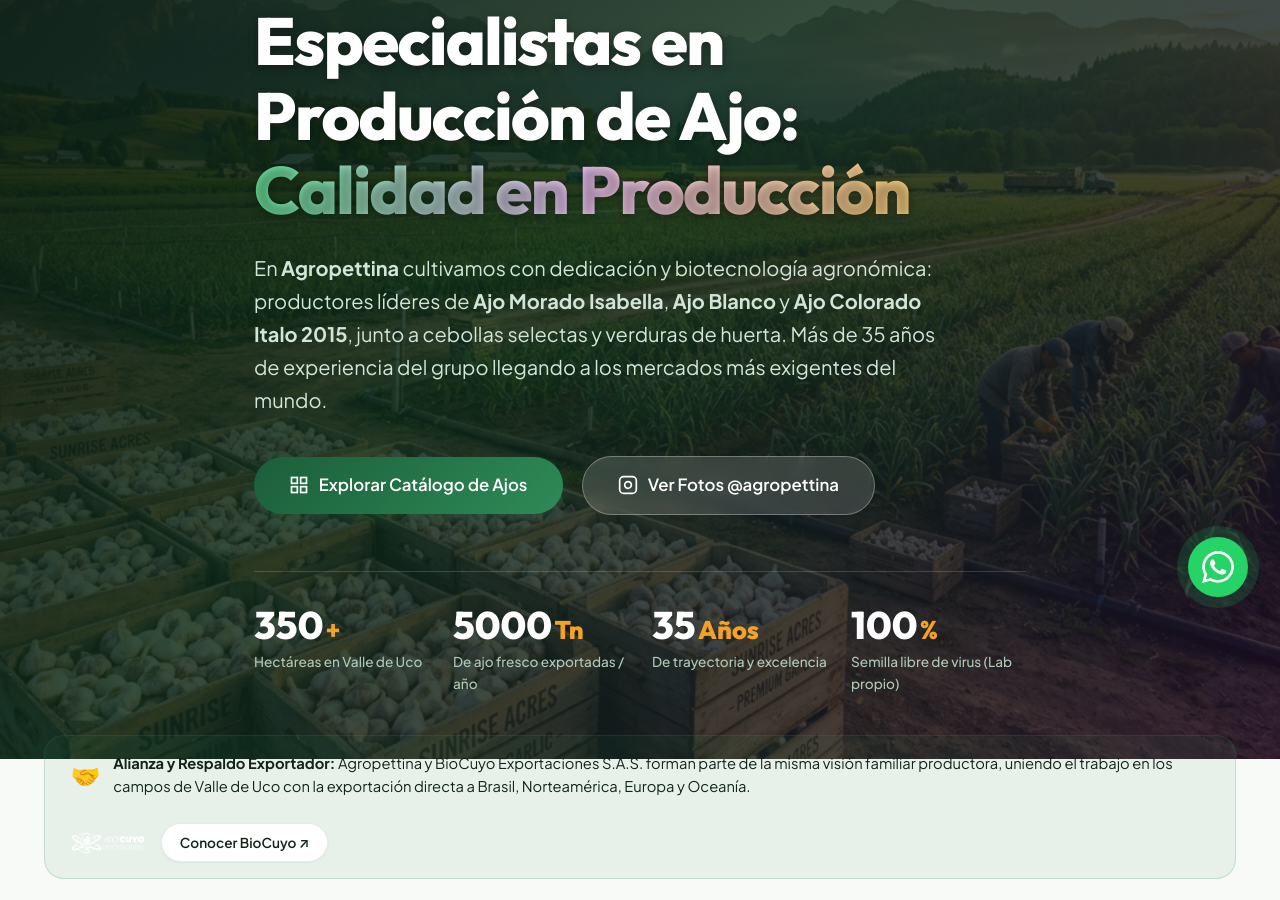
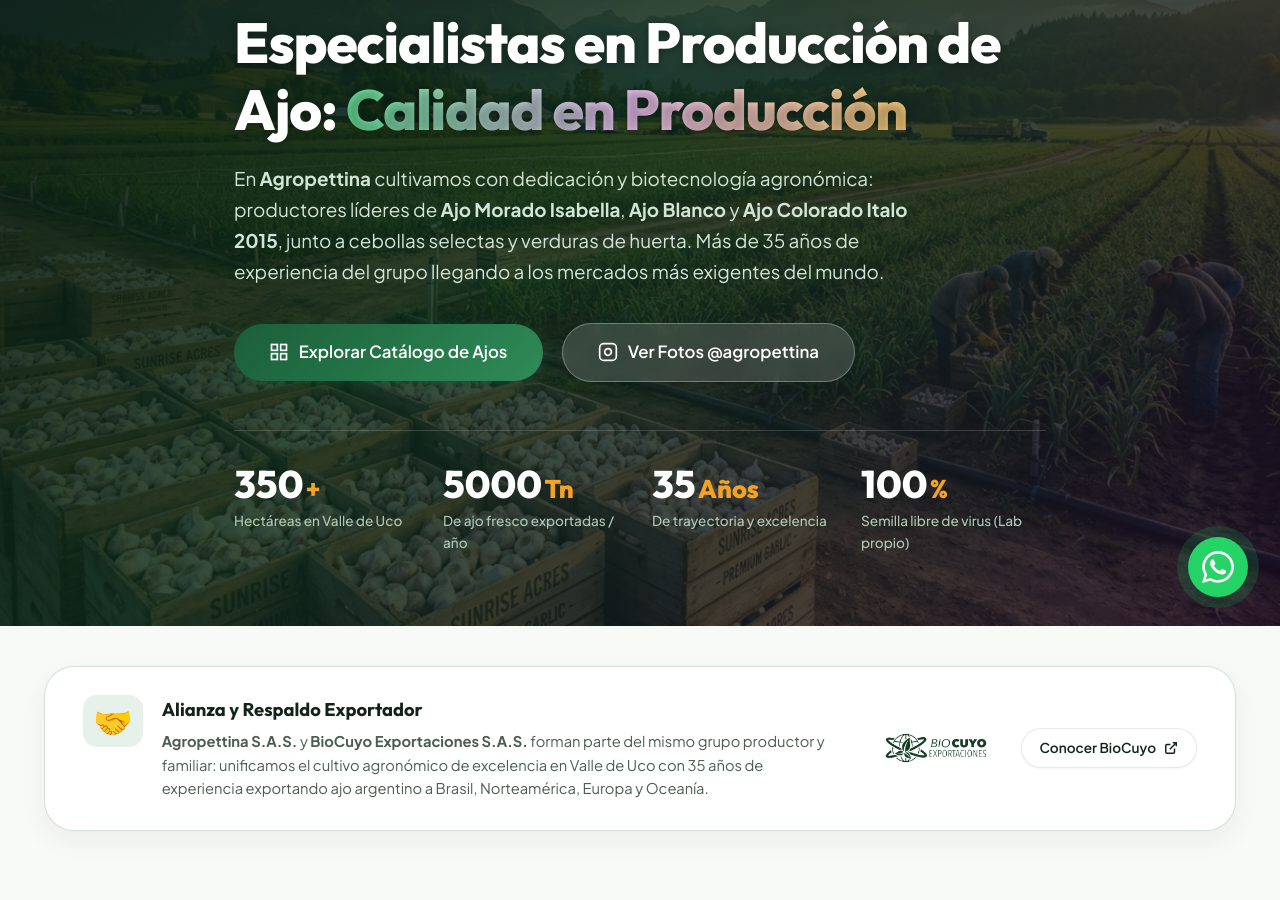
Before and after one commit to trabajo24hrs/agropetina, a plain HTML site: page index.html in a window 1280 px wide. Shown: the part 171-1071 px from the top of the page. Drawn offline with Linux system fonts and the light colour scheme.

Commit message:
Ajuste de visibilidad logo BioCuyo en modo dia y correccion de espaciado hero/banner

```diff
--- a/assets/css/styles.css
+++ b/assets/css/styles.css
@@ -89,6 +89,7 @@
 
 html {
   scroll-behavior: smooth;
+  scroll-padding-top: 85px;
   font-size: 16px;
   text-rendering: optimizeLegibility;
   -webkit-font-smoothing: antialiased;
@@ -152,17 +153,18 @@
   left: 0;
   right: 0;
   z-index: 1000;
-  padding: 1rem 0;
-  transition: all var(--transition-normal);
-}
-
-.site-header.scrolled {
+  padding: 0.85rem 0;
   background: var(--bg-surface-glass);
   backdrop-filter: blur(16px);
   -webkit-backdrop-filter: blur(16px);
+  border-bottom: 1px solid var(--border-color);
+  box-shadow: 0 2px 10px rgba(0, 0, 0, 0.04);
+  transition: padding var(--transition-fast), background var(--transition-fast), box-shadow var(--transition-fast);
+}
+
+.site-header.scrolled {
+  padding: 0.6rem 0;
   box-shadow: var(--shadow-sm);
-  padding: 0.7rem 0;
-  border-bottom: 1px solid var(--border-color);
 }
 
 .nav-wrapper {
@@ -435,14 +437,15 @@
    ========================================================================== */
 .hero-section {
   position: relative;
-  min-height: 94vh;
-  display: flex;
-  align-items: center;
-  padding-top: 6.5rem;
-  padding-bottom: 4rem;
+  min-height: calc(100vh - 80px);
+  display: flex;
+  flex-direction: column;
+  justify-content: center;
+  padding-top: calc(75px + 2.5rem);
+  padding-bottom: 4.5rem;
   background-color: #0b1c13;
   color: #ffffff;
-  overflow: hidden;
+  overflow: visible;
 }
 
 .hero-bg-media {
@@ -487,11 +490,11 @@
 .hero-content {
   position: relative;
   z-index: 3;
-  max-width: 820px;
+  max-width: 860px;
 }
 
 .hero-badge-container {
-  margin-bottom: 1.5rem;
+  margin-bottom: 1.25rem;
 }
 
 .hero-badge {
@@ -512,11 +515,11 @@
 
 .hero-title {
   font-family: var(--font-display);
-  font-size: clamp(2.4rem, 5.2vw, 4.2rem);
+  font-size: clamp(2.1rem, 4.4vw, 3.6rem);
   font-weight: 800;
-  line-height: 1.12;
-  letter-spacing: -0.025em;
-  margin-bottom: 1.5rem;
+  line-height: 1.18;
+  letter-spacing: -0.02em;
+  margin-bottom: 1.25rem;
   text-shadow: 0 2px 10px rgba(0, 0, 0, 0.35);
 }
 
@@ -528,11 +531,11 @@
 }
 
 .hero-subtitle {
-  font-size: clamp(1.05rem, 1.8vw, 1.25rem);
+  font-size: clamp(1rem, 1.6vw, 1.18rem);
   color: #d1e5d8;
   line-height: 1.65;
-  margin-bottom: 2.5rem;
-  max-width: 700px;
+  margin-bottom: 2.2rem;
+  max-width: 720px;
 }
 
 .hero-cta-group {
@@ -540,7 +543,7 @@
   flex-wrap: wrap;
   align-items: center;
   gap: 1.2rem;
-  margin-bottom: 3.5rem;
+  margin-bottom: 3rem;
 }
 
 /* Hero Stats Banner */
@@ -1876,32 +1879,128 @@
   margin-top: 2px;
 }
 
-/* Biocuyo Group Endorsement Banner */
+/* ==========================================================================
+   BIOCUYO GROUP ALLIANCE & ENDORSEMENT BANNER
+   ========================================================================== */
+.endorsement-section {
+  padding: 2.5rem 0 1rem 0;
+  background: var(--bg-body);
+  position: relative;
+  z-index: 10;
+}
+
 .group-endorsement-banner {
-  background: rgba(46, 139, 87, 0.08);
-  border: 1px solid rgba(46, 139, 87, 0.2);
-  border-radius: var(--radius-lg);
-  padding: 1rem 1.6rem;
-  display: flex;
-  align-items: center;
-  justify-content: space-between;
+  background: var(--bg-surface);
+  border: 1.5px solid rgba(27, 94, 58, 0.18);
+  border-radius: var(--radius-xl);
+  padding: 1.8rem 2.4rem;
+  display: grid;
+  grid-template-columns: 1fr auto;
+  align-items: center;
+  gap: 2.5rem;
+  box-shadow: 0 10px 30px rgba(18, 36, 26, 0.06);
+  transition: all var(--transition-normal);
+}
+
+.group-endorsement-banner:hover {
+  box-shadow: 0 14px 40px rgba(18, 36, 26, 0.1);
+  border-color: var(--color-primary-light);
+}
+
+[data-theme="dark"] .group-endorsement-banner {
+  background: #142119;
+  border-color: rgba(255, 255, 255, 0.12);
+  box-shadow: 0 12px 35px rgba(0, 0, 0, 0.35);
+}
+
+.group-endorsement-text {
+  display: flex;
+  align-items: flex-start;
+  gap: 1.2rem;
+}
+
+.group-endorsement-icon {
+  font-size: 2rem;
+  line-height: 1;
+  background: rgba(46, 139, 87, 0.12);
+  padding: 0.6rem;
+  border-radius: var(--radius-md);
+  flex-shrink: 0;
+}
+
+.group-endorsement-title {
+  font-family: var(--font-display);
+  font-size: 1.15rem;
+  font-weight: 700;
+  color: var(--text-primary);
+  margin-bottom: 0.35rem;
+}
+
+.group-endorsement-desc {
+  font-size: 0.92rem;
+  color: var(--text-secondary);
+  line-height: 1.6;
+}
+
+.group-endorsement-action {
+  display: flex;
+  align-items: center;
   gap: 1.5rem;
-  margin-bottom: 2.2rem;
-  flex-wrap: wrap;
-}
-
-.group-endorsement-text {
-  display: flex;
-  align-items: center;
-  gap: 0.8rem;
-  font-size: 0.92rem;
-  color: var(--text-primary);
+  flex-shrink: 0;
+}
+
+.biocuyo-logo-container {
+  display: flex;
+  align-items: center;
+  justify-content: center;
+  min-height: 48px;
+  padding: 0.3rem 0.6rem;
 }
 
 .biocuyo-mini-logo {
-  height: 32px;
+  height: 44px;
   width: auto;
+  max-width: 220px;
   object-fit: contain;
+  display: block;
+}
+
+/* Light / Dark Mode Logo Switching */
+[data-theme="light"] .biocuyo-logo-dark {
+  display: none !important;
+}
+[data-theme="light"] .biocuyo-logo-light {
+  display: block !important;
+}
+
+[data-theme="dark"] .biocuyo-logo-light {
+  display: none !important;
+}
+[data-theme="dark"] .biocuyo-logo-dark {
+  display: block !important;
+}
+
+.biocuyo-btn {
+  display: inline-flex;
+  align-items: center;
+  gap: 0.5rem;
+  white-space: nowrap;
+}
+
+@media (max-width: 992px) {
+  .group-endorsement-banner {
+    grid-template-columns: 1fr;
+    gap: 1.5rem;
+    padding: 1.6rem;
+  }
+
+  .group-endorsement-action {
+    flex-wrap: wrap;
+    justify-content: space-between;
+    width: 100%;
+    padding-top: 1rem;
+    border-top: 1px solid var(--border-color);
+  }
 }
 
 /* Instagram Feed Section */
--- a/index.html
+++ b/index.html
@@ -208,22 +208,37 @@
     <!-- ========================================================================
          GROUP ENDORSEMENT BANNER (BIOCUYO EXPORTACIONES S.A.S.)
          ======================================================================== -->
-    <div class="container" style="margin-top: -1.5rem; position: relative; z-index: 20;">
+    <section class="endorsement-section">
+      <div class="container">
         <div class="group-endorsement-banner">
           <div class="group-endorsement-text">
-          <span style="font-size: 1.5rem;">🤝</span>
+            <span class="group-endorsement-icon">🤝</span>
             <div>
-            <strong>Alianza y Respaldo Exportador:</strong> Agropettina y BioCuyo Exportaciones S.A.S. forman parte de la misma visión familiar productora, uniendo el trabajo en los campos de Valle de Uco con la exportación directa a Brasil, Norteamérica, Europa y Oceanía.
+              <div class="group-endorsement-title">Alianza y Respaldo Exportador</div>
+              <p class="group-endorsement-desc">
+                <strong>Agropettina S.A.S.</strong> y <strong>BioCuyo Exportaciones S.A.S.</strong> forman parte del mismo grupo productor y familiar: unificamos el cultivo agronómico de excelencia en Valle de Uco con 35 años de experiencia exportando ajo argentino a Brasil, Norteamérica, Europa y Oceanía.
+              </p>
             </div>
           </div>
-        <div style="display: flex; align-items: center; gap: 1rem;">
-          <img src="assets/images/biocuyo-logo.png" alt="BioCuyo Exportaciones SAS" class="biocuyo-mini-logo" onerror="this.style.display='none'">
-          <a href="https://biocuyoexportaciones.com.ar" target="_blank" rel="noopener" class="btn btn-secondary btn-sm">
-            Conocer BioCuyo ↗
+          <div class="group-endorsement-action">
+            <div class="biocuyo-logo-container">
+              <!-- Dark logo for light theme (green/dark) -->
+              <img src="assets/images/biocuyo-logo-dark.png" alt="BioCuyo Exportaciones SAS" class="biocuyo-mini-logo biocuyo-logo-light">
+              <!-- White logo for dark theme -->
+              <img src="assets/images/biocuyo-logo.png" alt="BioCuyo Exportaciones SAS" class="biocuyo-mini-logo biocuyo-logo-dark">
+            </div>
+            <a href="https://biocuyoexportaciones.com.ar" target="_blank" rel="noopener" class="btn btn-secondary btn-sm biocuyo-btn">
+              <span>Conocer BioCuyo</span>
+              <svg width="14" height="14" viewBox="0 0 24 24" fill="none" stroke="currentColor" stroke-width="2.5">
+                <path d="M18 13v6a2 2 0 0 1-2 2H5a2 2 0 0 1-2-2V8a2 2 0 0 1 2-2h6"></path>
+                <polyline points="15 3 21 3 21 9"></polyline>
+                <line x1="10" y1="14" x2="21" y2="3"></line>
+              </svg>
             </a>
           </div>
         </div>
       </div>
+    </section>
 
     <!-- ========================================================================
          ABOUT / NUESTRA HISTORIA Y VALLE DE UCO
```
Also changed, not shown: assets/images/biocuyo-logo-dark.png (added). Lines whose indentation alone changed are shown as unchanged.
